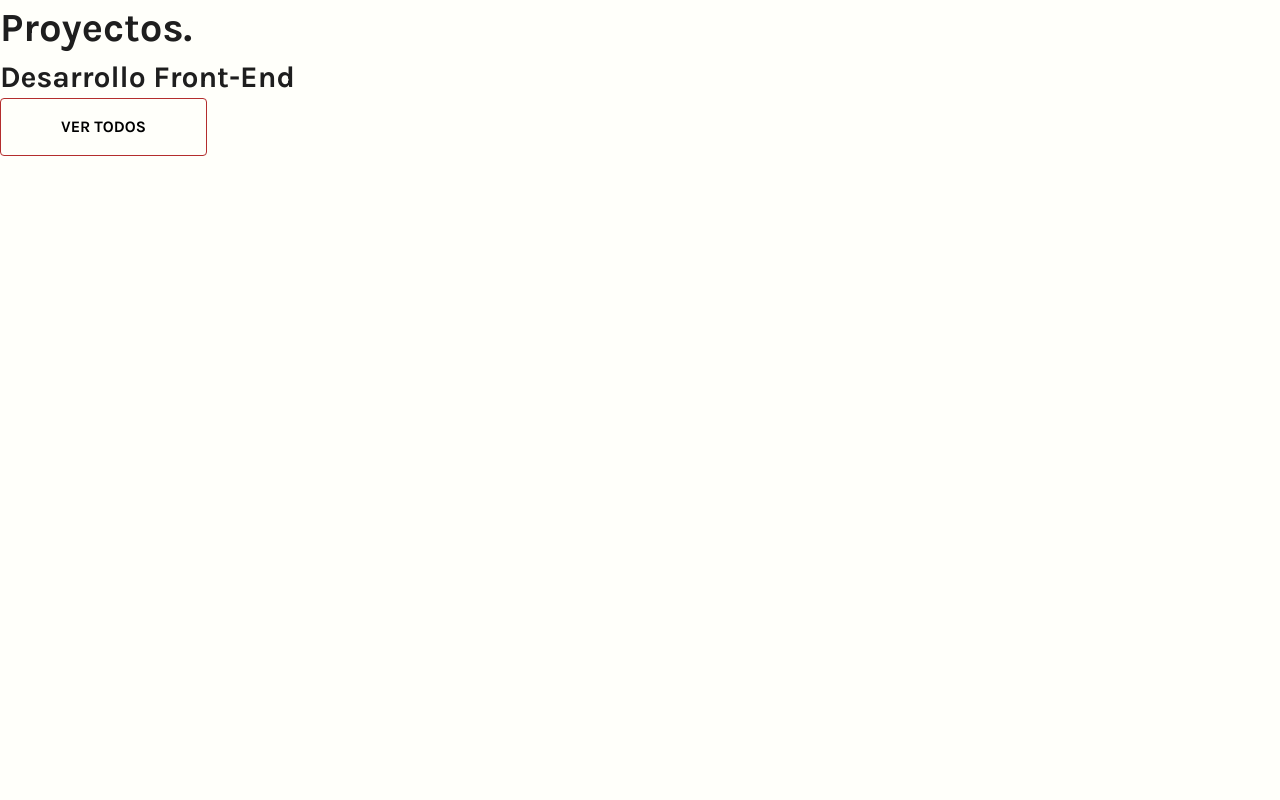
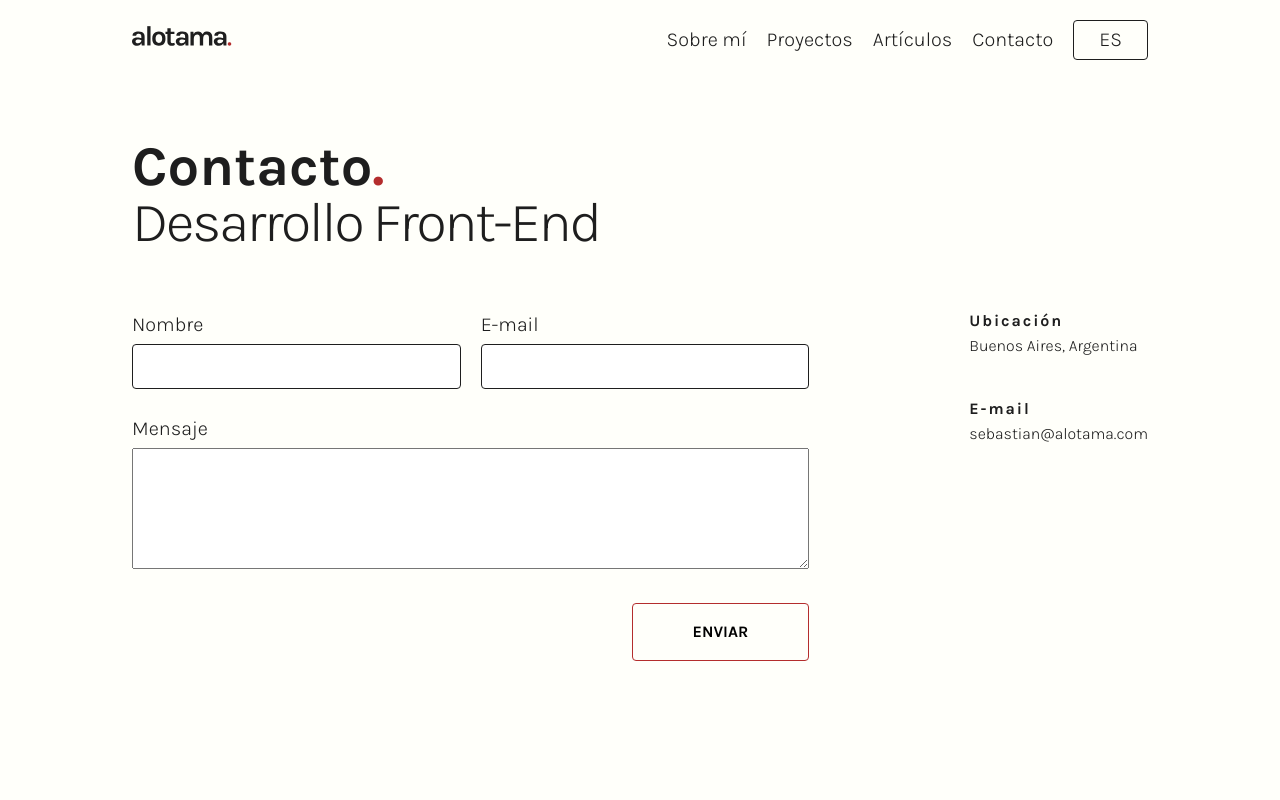
Before and after one commit to alotama/alotama-portfolio, a Next.js app: page /contacto in a window 1280 px wide. Shown: the top 800 px of the page. Built offline with nearby package versions, Linux system fonts and the light colour scheme.

Commit message:
general layout

```diff
--- a/components/layout/index.js
+++ b/components/layout/index.js
@@ -1,3 +1,4 @@
+import Head from 'next/head'
 import Header from '../header'
 import Footer from '../footer'
 import styles from '../../styles/components/layout.module.scss'
@@ -5,6 +6,10 @@ import styles from '../../styles/components/layout.module.scss'
 const Layout = ({children}) => {
   return (
     <>
+      <Head>
+        <title>alotama - Sebastián Tamashiro</title>
+        <meta name="robots" content="noindex" />
+      </Head>
       <Header />
       <main className={styles.master_container}>
         {children}
--- a/pages/contacto/index.js
+++ b/pages/contacto/index.js
@@ -1,17 +1,52 @@
 import React from 'react'
+import Layout from '../../components/layout'
 import Button from '../../components/button'
+import styles from '../../styles/pages/contact.module.scss'
 
 const ContactPage = () => {
   return (
-    <section>
-      <article>
-        <div>
-          <h1>Proyectos.</h1>
-          <h2>Desarrollo Front-End</h2>
+    <Layout>
+      <article className={styles.heroContact}>
+        <div className={styles.heroContact_container}>
+          <h1 className={styles.heroContact_title}>Contacto</h1>
+          <h2 className={styles.heroContact_subtitle}>Desarrollo Front-End</h2>
         </div>
-        <Button>Ver todos</Button>
+        <section className={styles.contactSection}>
+          <form className={styles.contactForm}>
+            <div className={styles.contactName}>
+              <label className={styles.contact_label}>Nombre</label>
+              <input className={styles.contact_input} type="text" />
+            </div>
+            <div className={styles.contactEmail}>
+              <label className={styles.contact_label}>E-mail</label>
+              <input className={styles.contact_input} type="text" />
+            </div>
+            <div className={styles.contactMessege}>
+              <label className={styles.contact_label}>Mensaje</label>
+              <textarea
+                id="w3review"
+                name="w3review"
+                rows="5"
+                className={styles.contact_textarea}
+              />
+            </div>
+            <div className={styles.contact_buttonContainer}>
+              <Button>Enviar</Button>
+            </div>
+          </form>
+          <article className={styles.contactInfo}>
+            <div className={styles.contactInfo_section}>
+              <h3 className={styles.contact_label}>Ubicación</h3>
+              <small>Buenos Aires, Argentina</small>
+            </div>
+            <div className={styles.contactInfo_section}>
+              <h3 className={styles.contact_label}>E-mail</h3>
+              <small>sebastian@alotama.com</small>
+            </div>
+          </article>
+        </section>
       </article>
-    </section>
+    </Layout>
   )
 }
 
--- a/styles/components/button.module.scss
+++ b/styles/components/button.module.scss
@@ -11,6 +11,9 @@
   border-radius: 4px;
   cursor: pointer;
   display: inline-block;
+  &:focus {
+    outline-color: $primary;
+  }
 }
 
 .buttonSecondary {
--- a/styles/components/projectCluster.module.scss
+++ b/styles/components/projectCluster.module.scss
@@ -10,9 +10,7 @@
     .projectTitle {
       .featuredProject {
         margin-bottom: 1rem;
-        font-size: 0.8rem;
-        font-weight: 700;
-        line-height: 1;
+        @include title-primary-small;
         display: block;
       }
       .title {
--- /dev/null
+++ b/styles/pages/contact.module.scss
@@ -0,0 +1,83 @@
+@import '../partials/variables.scss';
+
+.heroContact {
+  height: $heightHero;
+  display: flex;
+  flex-direction: column;
+  align-items: flex-start;
+  justify-content: center;
+  .heroContact_container {
+    margin-bottom: 3rem;
+    .heroContact_title {
+      @include title-primary-large;
+      @include last-point;
+    }
+    .heroContact_subtitle {
+      @include title-secondary-large;
+    }
+  }
+}
+
+.contactInfo {
+  .contactInfo_section {
+    &:not(:last-of-type) {
+      margin-bottom: 2rem;
+    }
+    .contact_label {
+      @include title-primary-small
+    }
+  }
+}
+
+.contactSection {
+  display: flex;
+  width: 100%;
+}
+
+.contactForm {
+  @include layout-grid;
+  column-gap: 1rem;
+  width: 100%;
+  margin-right: 8rem;
+  .contactName {
+    grid-column: 1/7;
+  }
+  .contactEmail {
+    grid-column: 7/13;
+  }
+  .contactMessege {
+    grid-column: 1/13;
+    grid-row: 2/2;
+  }
+  .contact_buttonContainer {
+    grid-row: 3/3;
+    grid-column: 1/13;
+    width: 100%;
+    display: flex;
+    justify-content: flex-end;
+  }
+
+  .contact_label {
+    display: block;
+    margin-bottom: 0.25rem;
+  }
+  .contact_input {
+    width: 100%;
+    box-sizing: border-box;
+    border-radius: 4px;
+    border: 1px solid $black;
+    padding: 0.5rem 0.5rem;
+    &:focus {
+      outline-color: $black;
+    }
+  }
+  .contact_textarea {
+    width: 100%;
+    max-width: 100%;
+    min-width: 100%;
+    box-sizing: border-box;
+    &:focus {
+      outline-color: $black;
+    }
+  }
+}
--- a/styles/pages/home.module.scss
+++ b/styles/pages/home.module.scss
@@ -4,8 +4,8 @@ $margin-gap: 1.3rem;
 
 .hero {
   height: $heightHero;
-  display: block;
-  margin-top: 10rem;
+  display: flex;
+  align-items: center;
   // background-color: $primary;
   .heroWrapper {
     text-align: center;
--- a/styles/partials/_typography.scss
+++ b/styles/partials/_typography.scss
@@ -14,6 +14,13 @@
   font-size: 1.6rem;
   font-weight: 700;
   line-height: 1.2;
+}
+
+@mixin title-primary-small {
+  font-size: 0.8rem;
+  font-weight: 700;
+  line-height: 1.25;
+  letter-spacing: 0.12em;
 }
 
 @mixin title-secondary-large {
```
